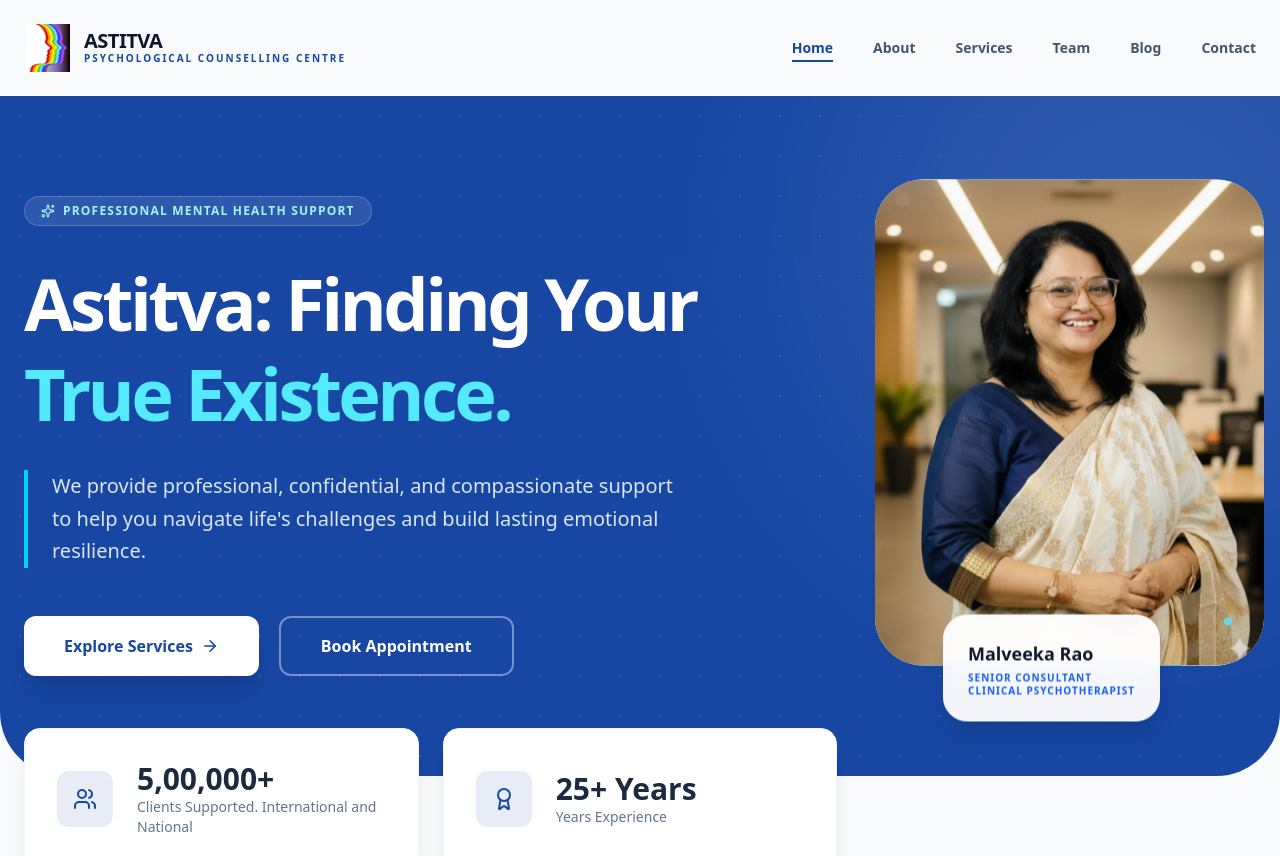
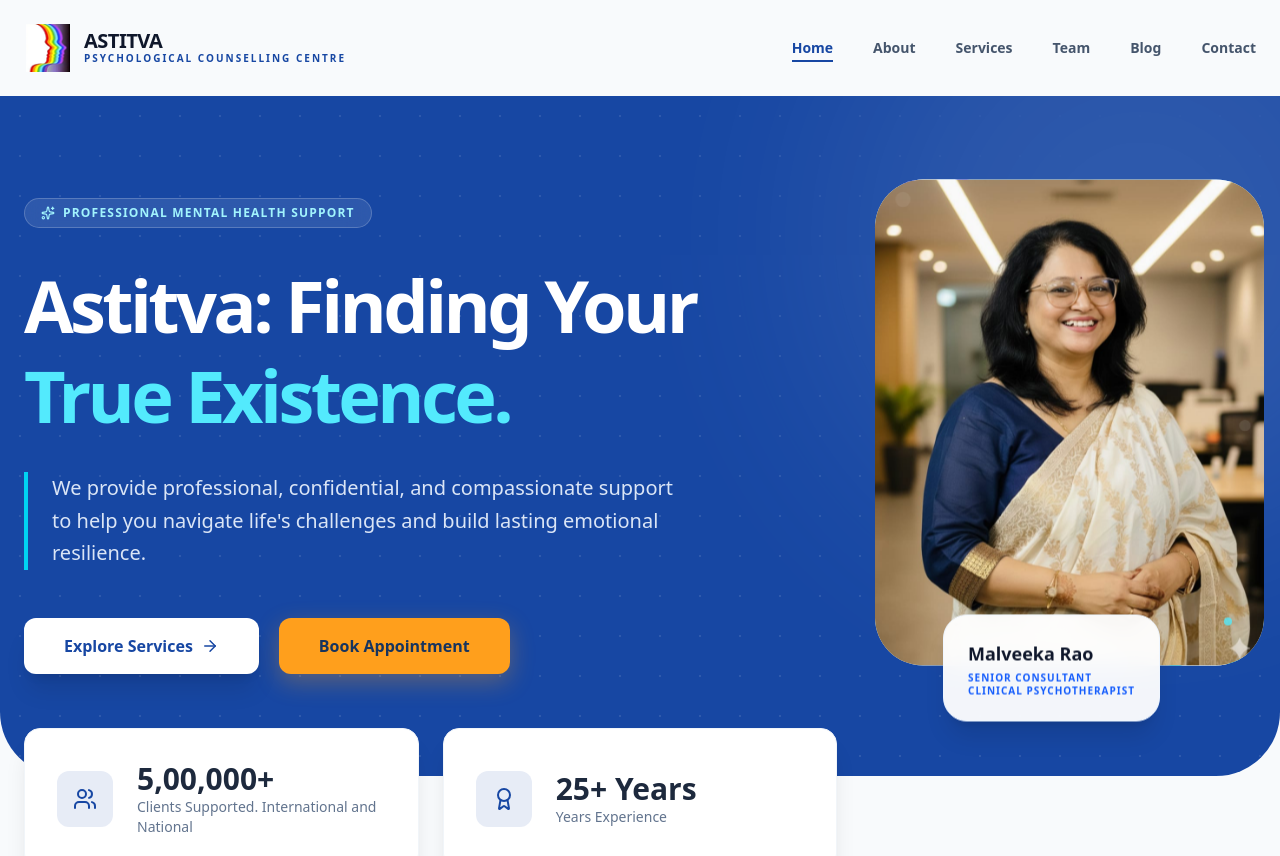
Before and after one commit to aditi73984/astitva-website, a Next.js app: page / in a window 1280 px wide. Shown: the top 856 px of the page. Built offline with nearby package versions, Linux system fonts and the light colour scheme.

Commit message:
changed color of a button

```diff
--- a/app/page.tsx
+++ b/app/page.tsx
@@ -90,7 +90,7 @@ const HomePage: React.FC = () => {
               </button>
               <button
                 onClick={() => router.push('/contact')}
-                className="px-10 py-4 border-2 border-white/40 hover:bg-white/10 rounded-xl font-bold transition-all active:scale-95"
+                className="px-10 py-4 bg-[#FF9F1C] text-[#17345E] rounded-xl font-extrabold hover:bg-[#FFB547] transition-all shadow-[0_8px_25px_rgba(255,159,28,0.3)] hover:shadow-[0_10px_30px_rgba(255,159,28,0.45)] hover:-translate-y-1 active:scale-95"
               >
                 Book Appointment
               </button>
```
